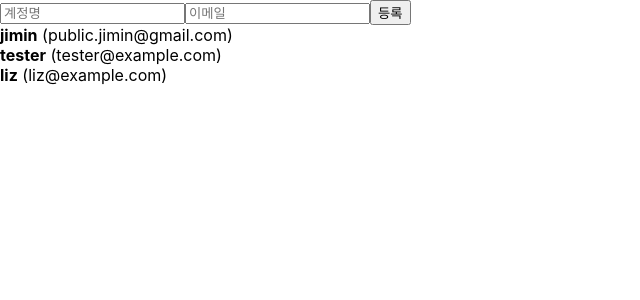
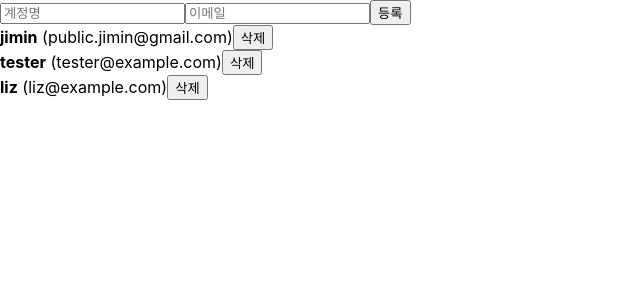
Before and after one commit to yoo-jimin127/react_app_project, a React (Create React App) app in the folder todo-app/: page / in a window 1280 px wide. Shown: the top 300 px of the page, without its empty margins (0-640 px from the left). Built offline with nearby package versions, Linux system fonts and the light colour scheme.

Commit message:
[1007] 배열 원소 delete button 렌더링

```diff
--- a/todo-app/src/UserList.js
+++ b/todo-app/src/UserList.js
@@ -1,18 +1,19 @@
 import React from 'react';
 
-function User({ user }) {
+function User({ user, onRemove }) {
   return (
     <div>
       <b>{user.username}</b> <span>({user.email})</span>
+      <button onClick={() => onRemove(user.id)}>삭제</button>
     </div>
   );
 }
 
-function UserList({ users }) {
+function UserList({ users, onRemove }) {
   return (
     <div>
       {users.map(user => (
-        <User user={user} key={user.id} />
+        <User user={user} key={user.id} onRemove={onRemove} />
       ))}
     </div>
   );
```
